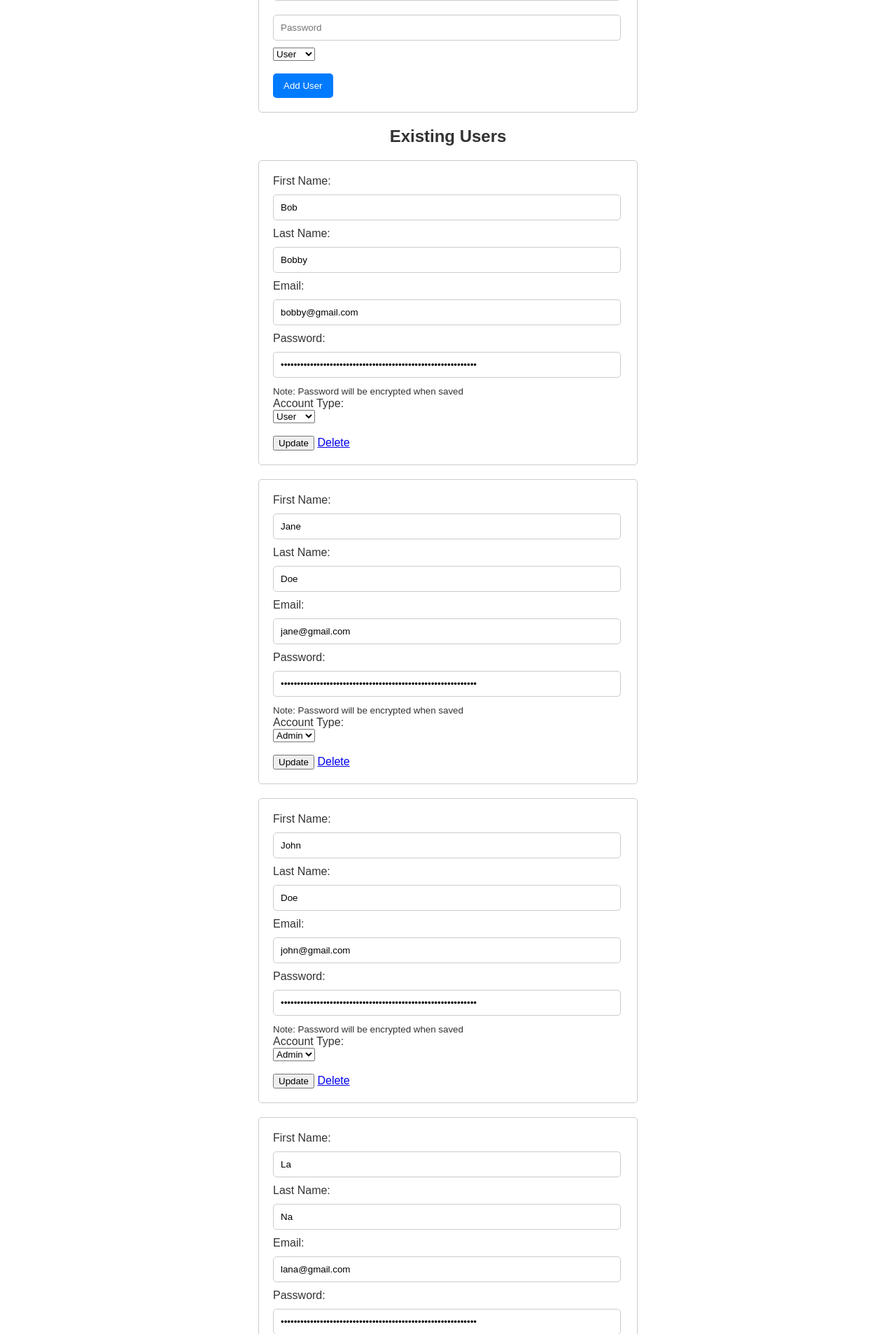
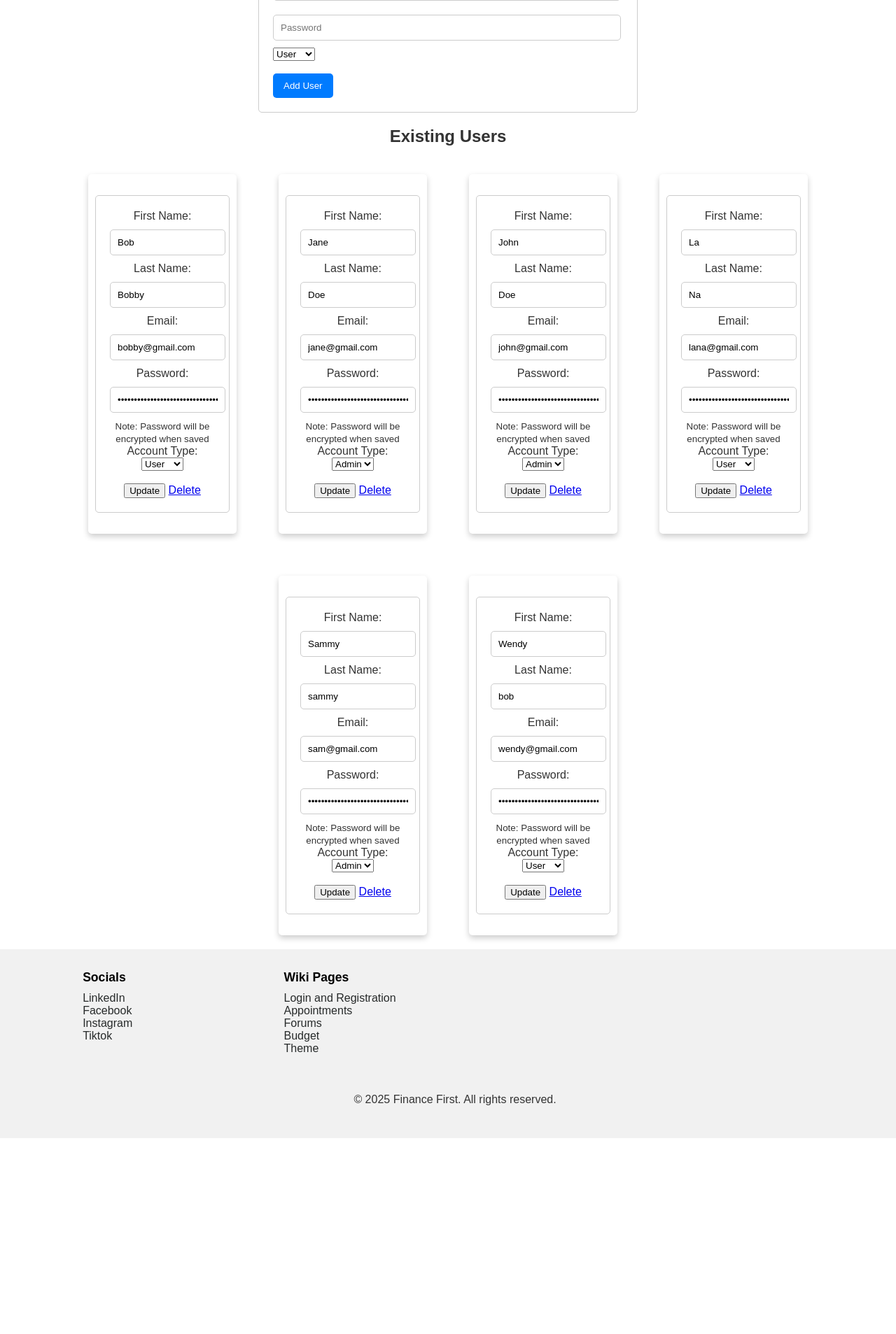
Before and after one commit to NabihaMahboob/Finance-First, a PHP site: page /manage_users.php in a window 1280 px wide. Shown: the part 544-2451 px from the top of the page at 70% size. After the commit the page ends 2171 px from the top, so only its background shows below. Run offline with PHP 8.4, Linux system fonts and the light colour scheme; a user stored in the database is signed in; data comes from the database, SQL or seed files in the repository; grey boxes are pictures that could not be loaded.

Commit message:
fix user management UI

```diff
--- a/admin/manage_users.php
+++ b/admin/manage_users.php
@@ -156,10 +156,11 @@ $result = mysqli_query($conn, "SELECT * FROM userdata ORDER BY first_name ASC");
 
 
     <h2>Existing Users</h2>
-    <div class="edit-users">
+    <div class="edit-users-list">
     <?php if (mysqli_num_rows($result) > 0): ?>
     <?php while ($row = mysqli_fetch_assoc($result)) : ?>
         <!-- Editable forms with each product -->
+         <div class="edit-user">
         <form method="POST" class="edit-user-form">
             <input type="hidden" name="id" value="<?= $row['id'] ?>">
             <label>First Name:</label><br>
@@ -184,6 +185,7 @@ $result = mysqli_query($conn, "SELECT * FROM userdata ORDER BY first_name ASC");
             <button type="submit" name="update_user">Update</button>
             <a href="manage_users.php?delete=<?= $row['id'] ?>" onclick="return confirm('Delete this user?')">Delete</a>
         </form>
+    </div>
     <?php endwhile; ?>
     </div>
 
--- a/styles/style.css
+++ b/styles/style.css
@@ -369,7 +369,8 @@ input[type="submit"]:hover {
 }
 
 .shop-products,
-.edit-products-list {
+.edit-products-list,
+.edit-users-list {
     display: flex;
     flex-wrap: wrap;
     justify-content: center;
@@ -377,7 +378,8 @@ input[type="submit"]:hover {
 }
 
 .product,
-.edit-product{
+.edit-product,
+.edit-user{
     box-shadow: 0 4px 8px 0 rgba(0,0,0,0.2);
     transition: 0.3s;
     width: 15%;
```
